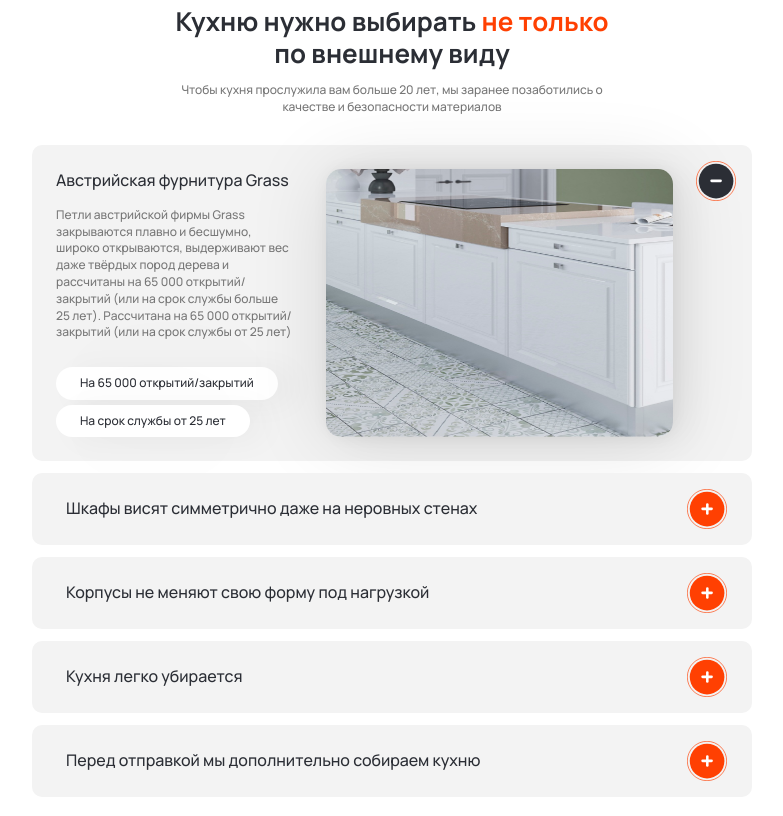
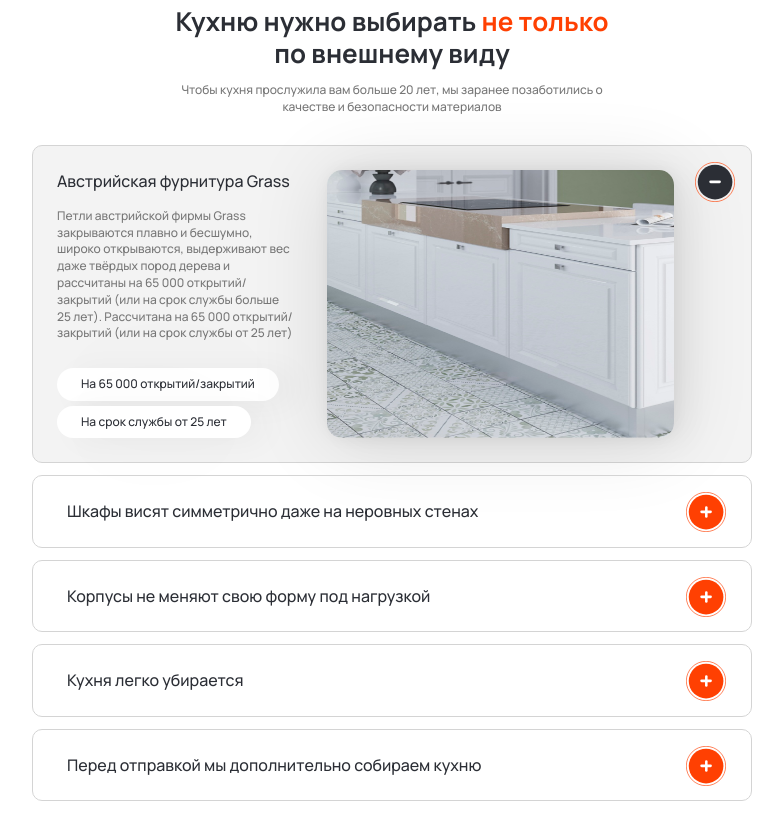
Before and after one commit to dedal1982/design, a plain HTML site: page index.html in a window 1280 px wide. Shown: the part 2264-3080 px from the top of the page, without its empty margins (248-1031 px from the left). Drawn offline with nearby package versions, Linux system fonts and the light colour scheme.

Commit message:
fix color

```diff
--- a/index.html
+++ b/index.html
@@ -1010,7 +1010,7 @@
                 </div>
               </div>
               <div class="to-choose__mobile-wrapper">
-                <div class="to-choose__mobile">
+                <div class="to-choose__mobile active">
                   <div class="to-choose__mobile-inner active">
                     <div class="to-choose__mobile-text">
                       <ul class="to-choose__mobile-item">
--- a/scripts/index.js
+++ b/scripts/index.js
@@ -33,8 +33,10 @@ makeCodeUniversal(".salons__tab", ".salons__stations");
 
 /*переключение табов(выбор кухни) в секции to-choose*/
 makeCodeUniversal(".to-choose__icon", ".to-choose__content");
+makeCodeUniversal(".to-choose__icon", ".to-choose__tab");
 makeCodeUniversal(".to-choose__mobile-icon", ".to-choose__mobile-inner");
 makeCodeUniversal(".to-choose__mobile-icon", ".mobile-title");
+makeCodeUniversal(".to-choose__mobile-icon", ".to-choose__mobile");
 
 function loadYouTubeVideo() {
   var youtubeVideoDiv = document.getElementById("youtubeVideo");
--- a/styles/styles.css
+++ b/styles/styles.css
@@ -3751,12 +3751,16 @@ iframe {
     display: flex;
     max-width: 720px;
     width: 100%;
-    background: #f3f3f3;
+    background: transparent;
     border-radius: 10px;
     display: flex;
     padding: 24px;
     box-sizing: border-box;
     min-height: 72px;
+    border: 1px solid #d4d4d4;
+  }
+  .to-choose__mobile.active {
+    background: #f3f3f3;
   }
 }
 
```
